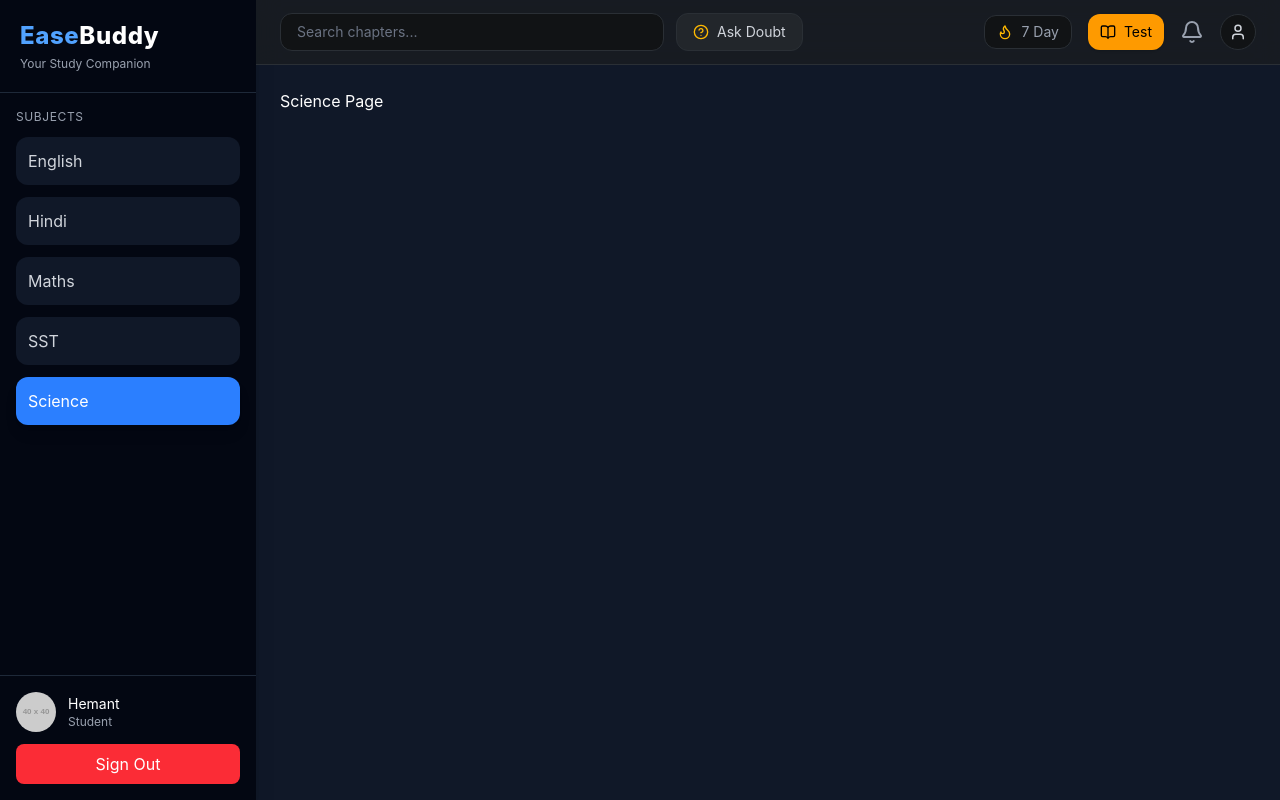
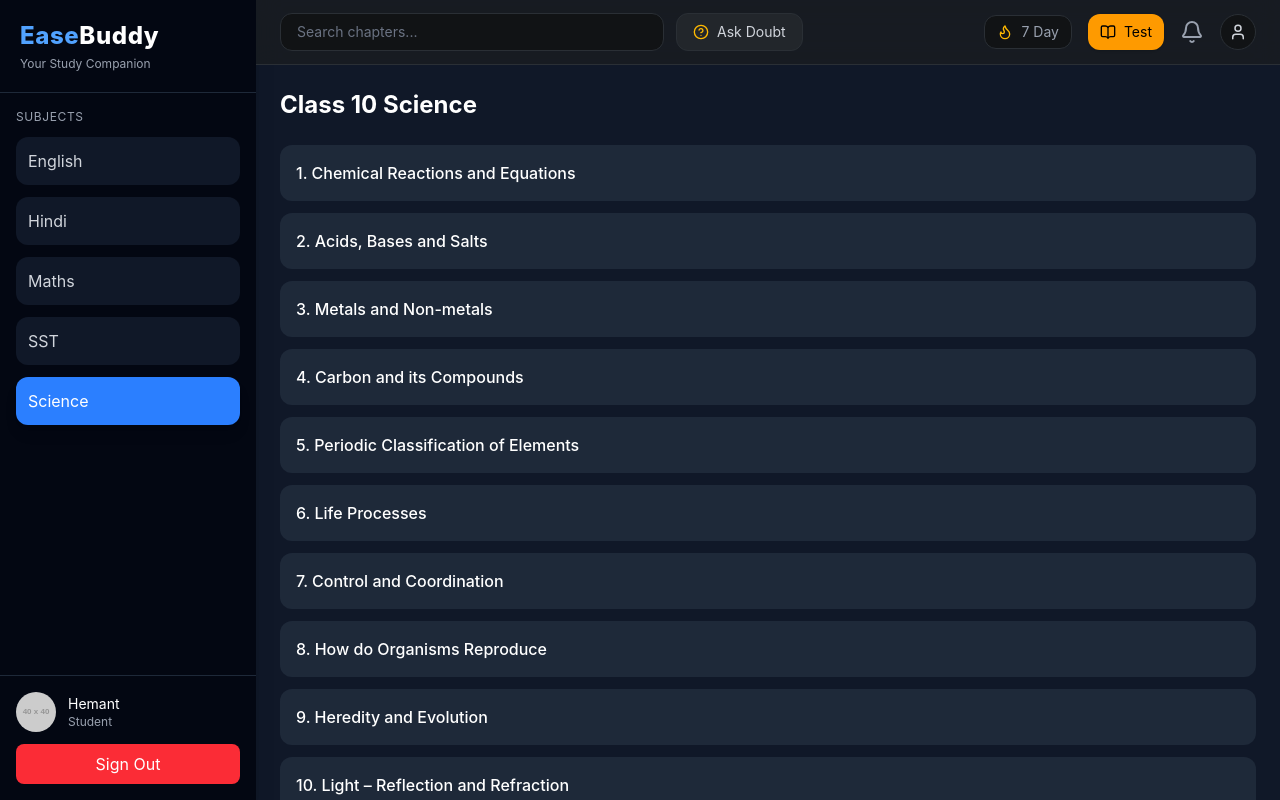
Before and after one commit to hemantsaini30/one, a React (Vite) app in the folder frontend/my-project/: page /science in a window 1280 px wide. Built offline with nearby package versions, Linux system fonts and the light colour scheme.

Commit message:
maths and science chapters

```diff
--- a/frontend/my-project/package.json
+++ b/frontend/my-project/package.json
@@ -16,6 +16,7 @@
     "lucide-react": "^1.7.0",
     "react": "^19.2.4",
     "react-dom": "^19.2.4",
+    "react-router-dom": "^7.13.2",
     "tailwindcss": "^4.2.2"
   },
   "devDependencies": {
--- /dev/null
+++ b/frontend/my-project/src/components/Chapters.jsx
@@ -0,0 +1,22 @@
+const Chapters = ({ title, chapters }) => {
+  return (
+    <div>
+      <h1 className="text-2xl font-bold mb-6">{title}</h1>
+
+      <div className="flex flex-col gap-3">
+        {chapters.map((chapter) => (
+          <div
+            key={chapter.id}
+            className="w-full bg-gray-800 p-4 rounded-xl hover:bg-gray-700 cursor-pointer transition"
+          >
+            <span className="font-medium">
+              {chapter.id}. {chapter.name}
+            </span>
+          </div>
+        ))}
+      </div>
+    </div>
+  );
+};
+
+export default Chapters;
--- /dev/null
+++ b/frontend/my-project/src/data/mathsChapters.js
@@ -0,0 +1,18 @@
+const mathsChapters = [
+  { id: 1, name: "Real Numbers" },
+  { id: 2, name: "Polynomials" },
+  { id: 3, name: "Pair of Linear Equations in Two Variables" },
+  { id: 4, name: "Quadratic Equations" },
+  { id: 5, name: "Arithmetic Progressions" },
+  { id: 6, name: "Triangles" },
+  { id: 7, name: "Coordinate Geometry" },
+  { id: 8, name: "Trigonometry" },
+  { id: 9, name: "Applications of Trigonometry" },
+  { id: 10, name: "Circles" },
+  { id: 11, name: "Areas Related to Circles" },
+  { id: 12, name: "Surface Areas and Volumes" },
+  { id: 13, name: "Statistics" },
+  { id: 14, name: "Probability" }
+];
+
+export default mathsChapters;
--- /dev/null
+++ b/frontend/my-project/src/data/scienceChapters.js
@@ -0,0 +1,20 @@
+const scienceChapters = [
+  { id: 1, name: "Chemical Reactions and Equations" },
+  { id: 2, name: "Acids, Bases and Salts" },
+  { id: 3, name: "Metals and Non-metals" },
+  { id: 4, name: "Carbon and its Compounds" },
+  { id: 5, name: "Periodic Classification of Elements" },
+  { id: 6, name: "Life Processes" },
+  { id: 7, name: "Control and Coordination" },
+  { id: 8, name: "How do Organisms Reproduce" },
+  { id: 9, name: "Heredity and Evolution" },
+  { id: 10, name: "Light – Reflection and Refraction" },
+  { id: 11, name: "Human Eye and Colourful World" },
+  { id: 12, name: "Electricity" },
+  { id: 13, name: "Magnetic Effects of Electric Current" },
+  { id: 14, name: "Sources of Energy" },
+  { id: 15, name: "Our Environment" },
+  { id: 16, name: "Management of Natural Resources" }
+];
+
+export default scienceChapters;
--- a/frontend/my-project/src/pages/Mathematics.jsx
+++ b/frontend/my-project/src/pages/Mathematics.jsx
@@ -1,9 +1,13 @@
-import React from 'react'
+import Chapters from "../components/Chapters";
+import mathsChapters from "../data/mathsChapters";
 
 const Mathematics = () => {
   return (
-    <div>Mathematics Page</div>
-  )
-}
+    <Chapters
+      title="Class 10 Mathematics"
+      chapters={mathsChapters}
+    />
+  );
+};
 
-export default Mathematics
+export default Mathematics;
--- a/frontend/my-project/src/pages/Science.jsx
+++ b/frontend/my-project/src/pages/Science.jsx
@@ -1,9 +1,13 @@
-import React from 'react'
+import Chapters from "../components/Chapters";
+import scienceChapters from "../data/scienceChapters";
 
 const Science = () => {
   return (
-    <div>Science Page</div>
-  )
-}
+    <Chapters
+      title="Class 10 Science"
+      chapters={scienceChapters}
+    />
+  );
+};
 
-export default Science
+export default Science;
```
Also changed, not shown: frontend/my-project/src/components/chapters.js (deleted), 1 other file (tests, documents, lock files or other folders).
